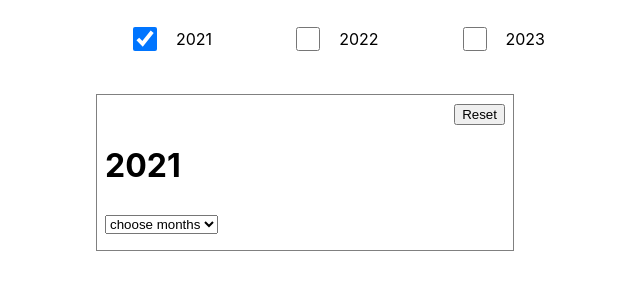
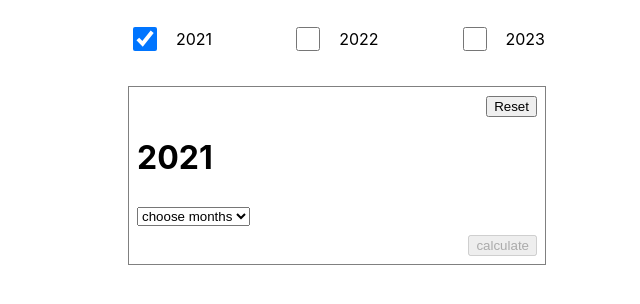
Before and after one commit to jaswanthpallavolu/solar_labs_assignment1, a React (Create React App) app: page / in a window 1280 px wide. Both pictures are taken after a click on the checkbox 448 px from the left and 39 px from the top of the page. Shown: the top 304 px of the page, without its empty margins (303-943 px from the left). Built offline with nearby package versions, Linux system fonts and the light colour scheme.

Commit message:
input boxes

```diff
--- a/src/App.css
+++ b/src/App.css
@@ -6,9 +6,10 @@ header {
   justify-content: center;
 }
 .cards_container {
-  padding: 1rem;
+  /* padding: 1rem; */
   display: flex;
   flex-wrap: wrap;
   justify-content: center;
-  gap: 2.5vw;
+  /* column-gap: 2.5vw;
+  row-gap: 2.5vw; */
 }
--- a/src/components/Inputs.js
+++ b/src/components/Inputs.js
@@ -1,10 +1,27 @@
 import React, { useState } from "react"
 import "./styles.css"
-export const InputGroup = ({ value, setValue, label }) => {
+export const InputGroup = ({
+  index,
+  entered,
+  setEntered,
+  value,
+  setValue,
+  label,
+}) => {
+  const handleInput = (e) => {
+    setValue(e.target.value)
+    setEntered({ value: e.target.value, index })
+  }
   return (
     <div className="igroup">
       <label>{label}</label>
-      <input type="number" defaultValue={0} />
+      <input
+        type="number"
+        value={value}
+        onChange={handleInput}
+        disabled={entered?.index ? index !== entered.index : false}
+        required={true}
+      />
     </div>
   )
 }
--- a/src/components/YearCard.js
+++ b/src/components/YearCard.js
@@ -2,18 +2,39 @@ import React, { useEffect, useState } from "react"
 import "./styles.css"
 import { dropDownOptions, monthsData } from "../data"
 import { InputGroup } from "./Inputs"
+
 export default function YearCard({ title }) {
+  const [option, setOption] = useState("0")
   const [months, setMonths] = useState()
-  const [option, setOption] = useState("0")
   const [month1, setMonth1] = useState()
   const [month2, setMonth2] = useState()
   const [month3, setMonth3] = useState()
   const [month4, setMonth4] = useState()
-  useEffect(() => {
+  const [entered, setEntered] = useState()
+  const inputStates = [
+    [month1, setMonth1],
+    [month2, setMonth2],
+    [month3, setMonth3],
+    [month4, setMonth4],
+  ]
+  const handleReset = () => {
     setMonth1(0)
     setMonth2(0)
     setMonth3(0)
     setMonth4(0)
+    setEntered({})
+  }
+  const handleCalculate = (e) => {
+    e.preventDefault()
+    // if all are zeroes
+    if (!entered?.value) {
+      alert("all the Input values should not be Zero")
+      setEntered({ value: 0, index: getRandomInt(0, 3) })
+      return
+    }
+  }
+  useEffect(() => {
+    handleReset()
 
     const filtered = dropDownOptions.find((i) => i.name === option)
     const id = filtered?.id ? filtered.id : 0
@@ -23,21 +44,33 @@ export default function YearCard({ title }) {
   return (
     <div className="ycard">
       <div className="place-right">
-        <button className="reset">Reset</button>
+        <button className="reset" onClick={handleReset}>
+          Reset
+        </button>
       </div>
       <h1>{title}</h1>
-      <div className="dropd">
-        <DropDown value={option} setValue={setOption} />
-        {months?.labels?.map((month, index) => (
-          <InputGroup key={index} label={month} />
-        ))}
-      </div>
+      <form onSubmit={handleCalculate}>
+        <div className="dropd">
+          <DropDown value={option} setValue={setOption} />
+          {months?.labels?.map((month, index) => (
+            <InputGroup
+              key={index}
+              index={index}
+              entered={entered}
+              setEntered={setEntered}
+              label={month}
+              value={inputStates[index][0]}
+              setValue={inputStates[index][1]}
+            />
+          ))}
+        </div>
 
-      {months?.labels && (
         <div className="place-right">
-          <button className="calc">calculate</button>
+          <button className="calc" disabled={!months?.labels}>
+            calculate
+          </button>
         </div>
-      )}
+      </form>
     </div>
   )
 }
@@ -59,3 +92,7 @@ const DropDown = ({ value, setValue }) => {
     </select>
   )
 }
+
+function getRandomInt(min, max) {
+  return Math.floor(Math.random() * (max - min + 1)) + min
+}
--- a/src/components/styles.css
+++ b/src/components/styles.css
@@ -10,6 +10,7 @@
 }
 
 .ycard {
+  margin: 0.5rem;
   padding: 0.5em;
   width: 25rem;
 
```
Also changed, not shown: 1 other file (tests, documents, lock files or other folders).
